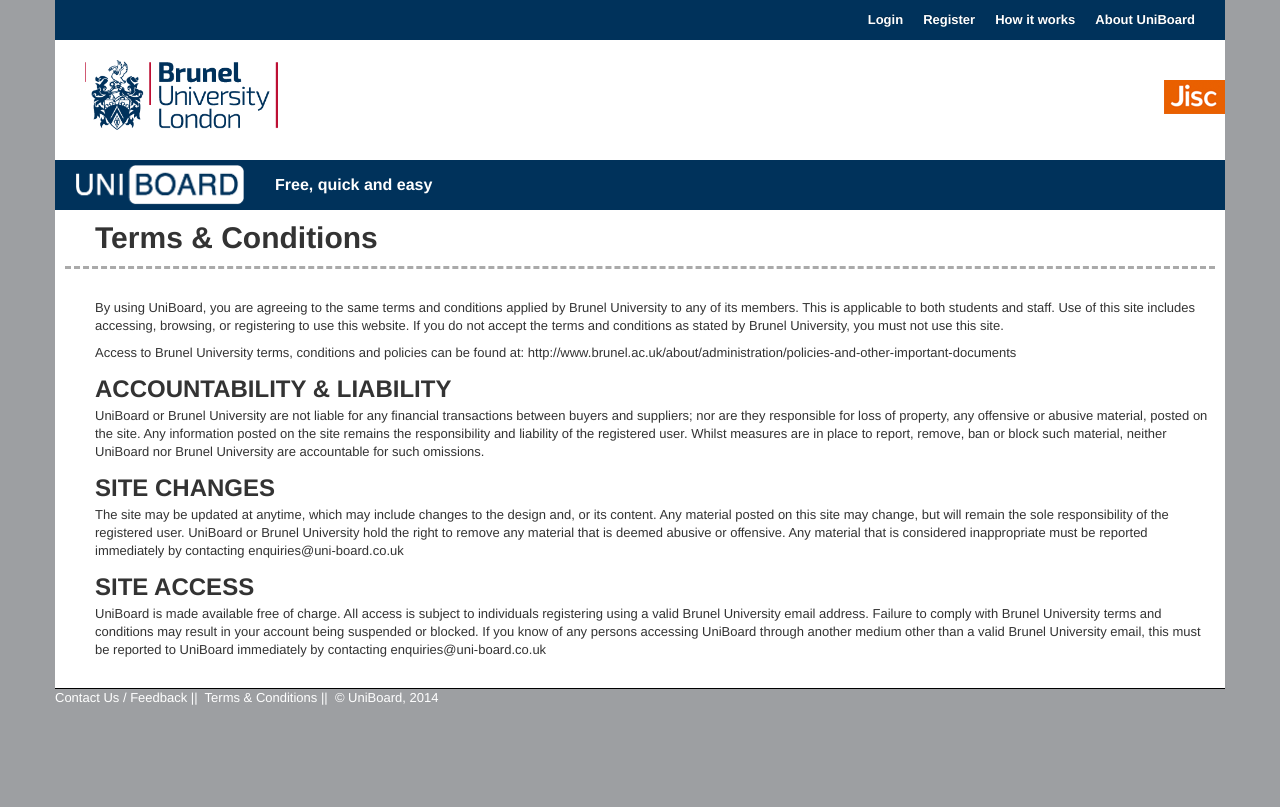
After one commit to CottageLabs/uniboard, a Flask app: page /terms in a window 1280 px wide. The commit adds this page. Run offline with Flask 2, Linux system fonts and the light colour scheme; parts of the project's set-up code (start-up, migrations or seed data) failed here and were passed over; some libraries are stand-ins or nearby versions.

Commit message:
Terms and Conditions page added and linked to from footer

```diff
--- a/portality/app.py
+++ b/portality/app.py
@@ -65,6 +65,10 @@ def howitworks():
 def about():
     return render_template("about.html")
 
+@app.route("/terms")
+def terms():
+    return render_template("terms.html")
+
 @app.route('/autocomplete/<doc_type>/<field_name>', methods=["GET", "POST"])
 def autocomplete(doc_type, field_name):
     prefix = request.args.get('q', '').lower()
--- a/portality/templates/footer.html
+++ b/portality/templates/footer.html
@@ -2,6 +2,7 @@
     <div class="span12">
         <div class="pull-left" id="copyright">
             <a href="mailto:{{config.get('FEEDBACK_EMAIL')}}" style="color: white">Contact Us / Feedback</a>&nbsp;||&nbsp;
+            <a href="{{url_for('terms')}}" style="color: white">Terms & Conditions</a>&nbsp;||&nbsp;
             &copy; UniBoard, 2014
         </div>
     </div>
--- /dev/null
+++ b/portality/templates/terms.html
@@ -0,0 +1,71 @@
+{% extends "base.html" %}
+
+{% block content %}
+
+<div class="row-fluid">
+    <div class="span12">
+        <div style="padding-bottom: 10px; margin-bottom: 30px; padding-left: 30px; border-bottom: 3px dashed #aaaaaa">
+            <h1>Terms & Conditions</h1>
+        </div>
+    </div>
+</div>
+
+<div style="padding-left: 30px">
+<p>By using UniBoard, you are agreeing to the same terms and conditions applied
+
+by Brunel University to any of its members. This is applicable to both students
+
+and staff. Use of this site includes accessing, browsing, or registering to use
+
+this website. If you do not accept the terms and conditions as stated by Brunel
+
+University, you must not use this site.</p>
+
+<p>Access to Brunel University terms, conditions and policies can be found at:
+
+http://www.brunel.ac.uk/about/administration/policies-and-other-important-documents</p>
+
+<h2>ACCOUNTABILITY & LIABILITY</h2>
+<p>UniBoard or Brunel University are not liable for any financial transactions
+
+between buyers and suppliers; nor are they responsible for loss of property,
+
+any offensive or abusive material, posted on the site. Any information posted
+
+on the site remains the responsibility and liability of the registered user. Whilst
+
+measures are in place to report, remove, ban or block such material, neither
+
+UniBoard nor Brunel University are accountable for such omissions.</p>
+
+<h2>SITE CHANGES</h2>
+<p>The site may be updated at anytime, which may include changes to the design
+
+and, or its content. Any material posted on this site may change, but will remain
+
+the sole responsibility of the registered user. UniBoard or Brunel University
+
+hold the right to remove any material that is deemed abusive or offensive. Any
+
+material that is considered inappropriate must be reported immediately by
+
+contacting enquiries@uni-board.co.uk</p>
+
+<h2>SITE ACCESS</h2>
+<p>UniBoard is made available free of charge. All access is subject to individuals
+
+registering using a valid Brunel University email address. Failure to comply
+
+with Brunel University terms and conditions may result in your account being
+
+suspended or blocked.
+
+If you know of any persons accessing UniBoard through another medium
+
+other than a valid Brunel University email, this must be reported to UniBoard
+
+immediately by contacting enquiries@uni-board.co.uk</p>
+
+</div>
+
+{% endblock %}
```
